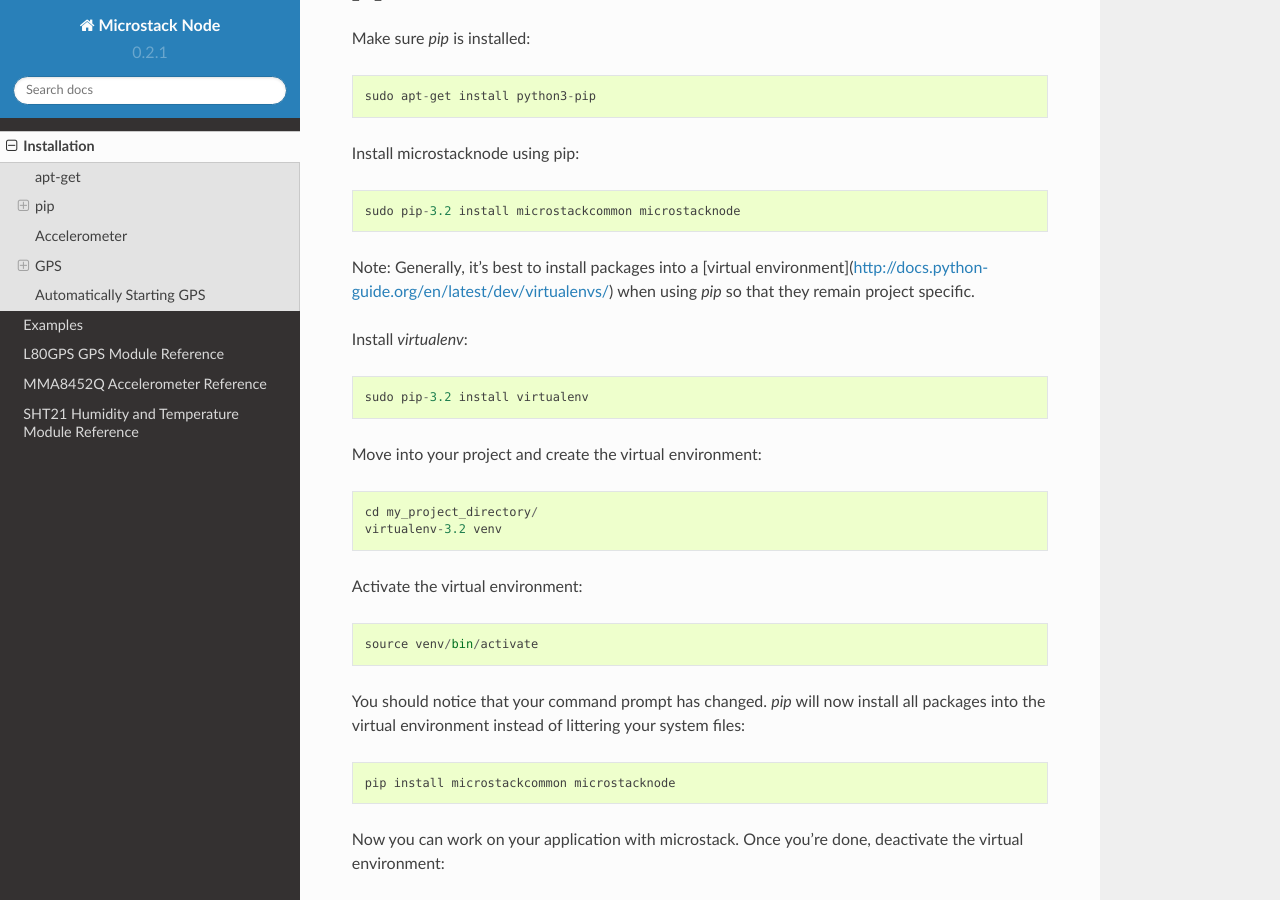
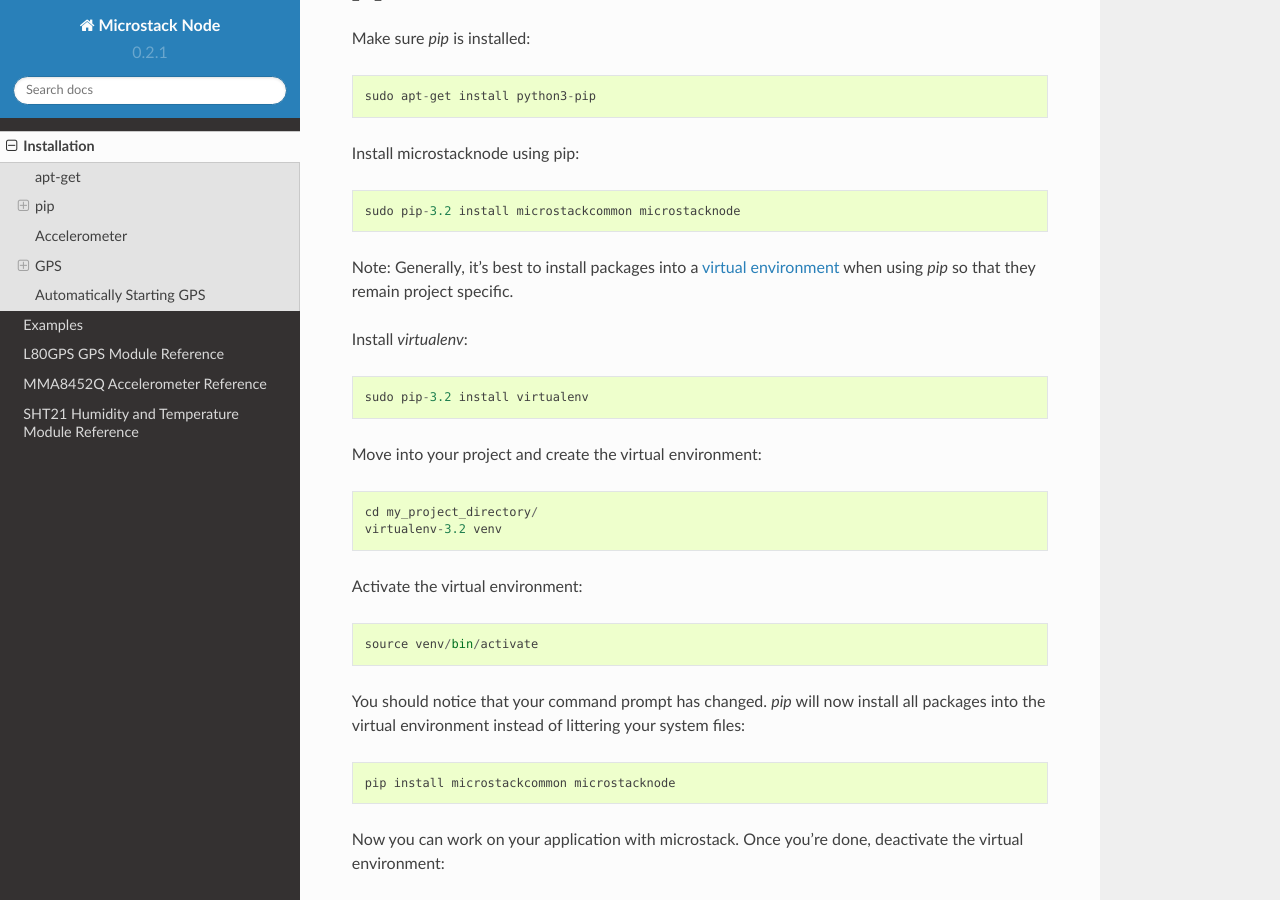
Before and after one commit to microstack-IoT/python3-microstacknode, a Sphinx documentation site: the page built from docs/installation.rst, in a window 1280 px wide and 900 px high, scrolled down 818 px. Built offline with Sphinx 7.4.7 and the Read the Docs theme 2.0.0, drawn with Linux system fonts in a browser that asks for light colours; pages that are not in the unit, such as notebooks, are missing from menus.

Commit message:
fixed links

```diff
--- a/docs/installation.rst
+++ b/docs/installation.rst
@@ -36,7 +36,7 @@ Install microstacknode using pip::
 
 
 Note: Generally, it's best to install packages into a
-[virtual environment](http://docs.python-guide.org/en/latest/dev/virtualenvs/)
+`virtual environment <http://docs.python-guide.org/en/latest/dev/virtualenvs/>`_
 when using `pip` so that they remain project specific.
 
 Install `virtualenv`::
```
Also changed, not shown: README.md (+1 -1 lines).
